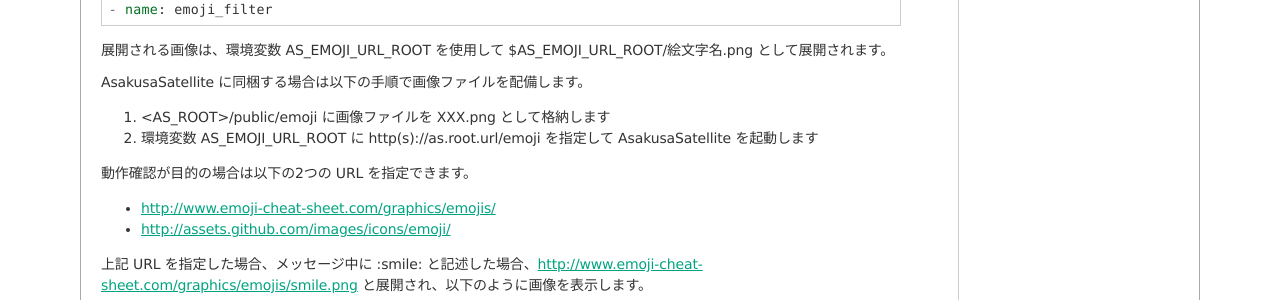
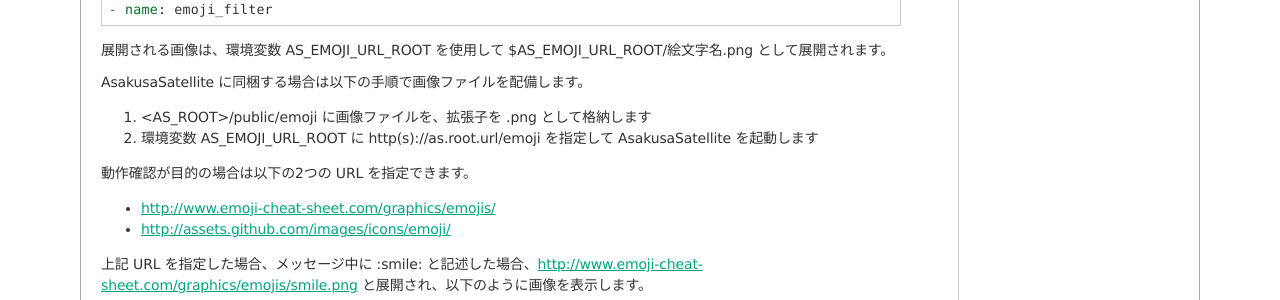
Before and after one commit to codefirst/asakusa-satellite-manual, a Sphinx documentation site: the page built from source/plugin.rst, in a window 1280 px wide and 900 px high, scrolled down 2232 px. Shown: the part 151-451 px from the top of the window. Built offline with Sphinx 7.4.7, drawn with Linux system fonts in a browser that asks for light colours.

Commit message:
emoji filter

```diff
--- a/source/plugin.rst
+++ b/source/plugin.rst
@@ -138,7 +138,7 @@ config/filter\_intra.yml に以下を記述します
 
 AsakusaSatellite に同梱する場合は以下の手順で画像ファイルを配備します。
 
-1. <AS_ROOT>/public/emoji に画像ファイルを XXX.png として格納します
+1. <AS_ROOT>/public/emoji に画像ファイルを、拡張子を .png として格納します
 2. 環境変数 AS_EMOJI_URL_ROOT に http(s)://as.root.url/emoji を指定して AsakusaSatellite を起動します
 
 
```
